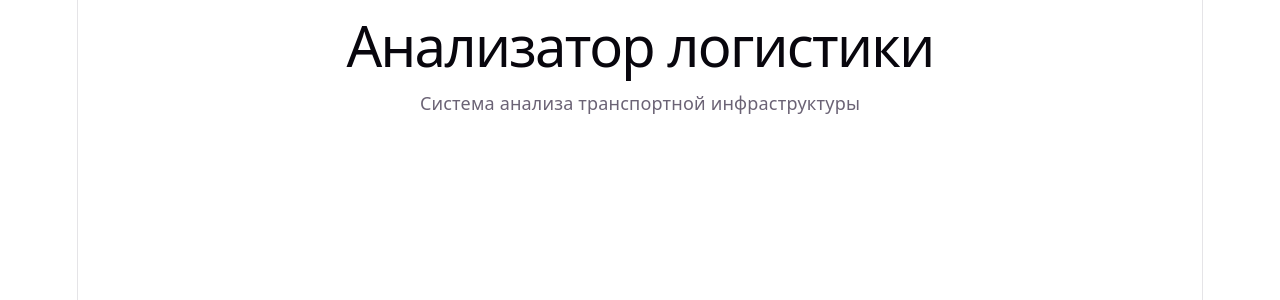
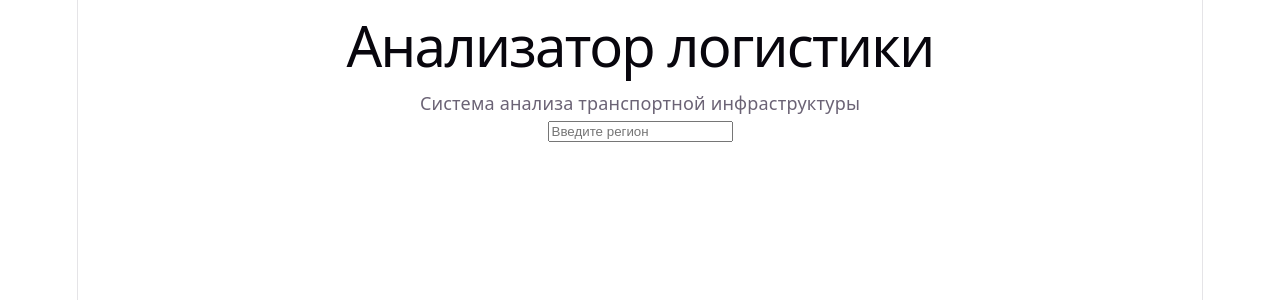
Before and after one commit to LaGGgggg/spbu-logistics-analyzer, a React (Vite) app in the folder frontend/: page / in a window 1280 px wide. Shown: the top 300 px of the page. Built offline with nearby package versions, Linux system fonts and the light colour scheme.

Commit message:
feat: add region input field

```diff
--- a/frontend/src/App.tsx
+++ b/frontend/src/App.tsx
@@ -3,6 +3,7 @@ function App() {
     <div>
       <h1>Анализатор логистики</h1>
       <p>Система анализа транспортной инфраструктуры</p>
+      <input type="text" placeholder="Введите регион"/>
     </div>
   )
 }
```
